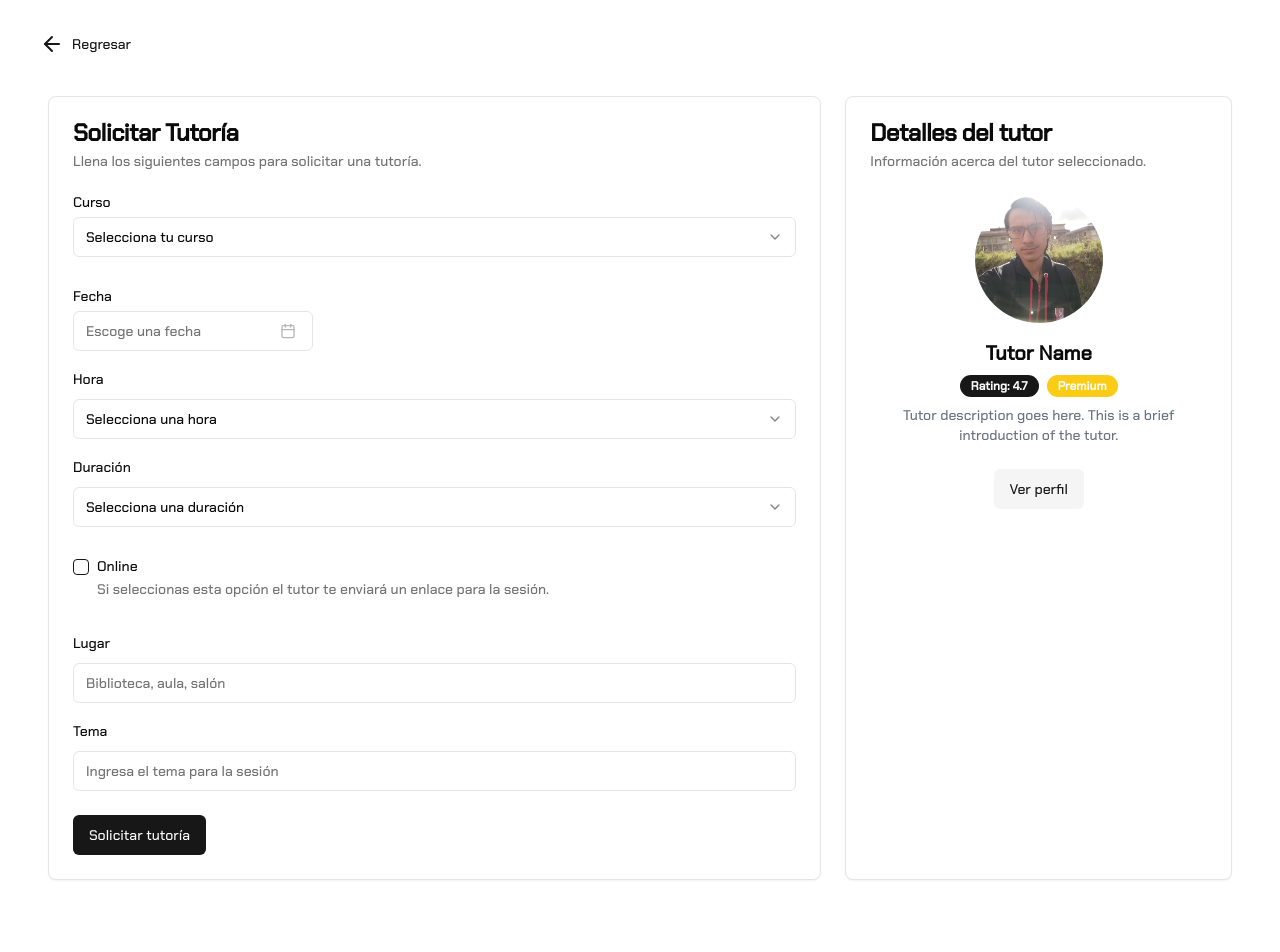
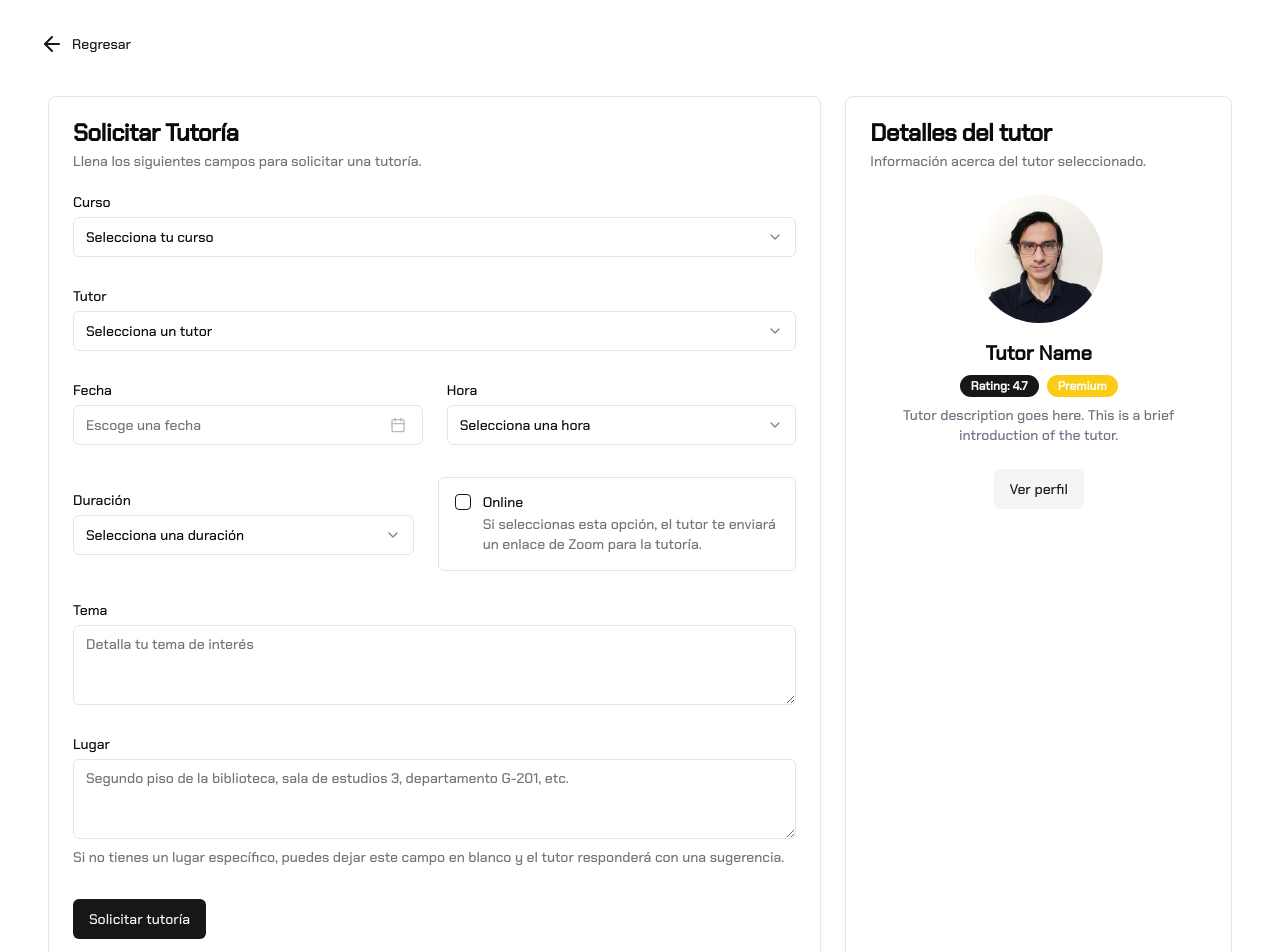
Before and after one commit to carlosandresat/tuto-u, a Next.js app: page /request in a window 1280 px wide. Shown: the top 952 px of the page. Before the commit the page ends 928 px from the top, so only its background shows below. Built offline with nearby package versions, Linux system fonts and the light colour scheme.

Commit message:
feat: add request form functionality

```diff
--- a/src/app/request/page.tsx
+++ b/src/app/request/page.tsx
@@ -22,6 +22,7 @@ import {
   SelectContent,
   SelectItem,
 } from "@/components/ui/select";
+import { Textarea } from "@/components/ui/textarea";
 
 import { Checkbox } from "@/components/ui/checkbox";
 
@@ -50,26 +51,42 @@ import { useState } from "react";
 
 const FormSchema = z.object({
   dob: z.date({
-    required_error: "A date of birth is required.",
+    required_error: "Tienes que escoger una fecha.",
   }),
-  course: z.string(),
+  course: z.string({
+    required_error: "Tienes que escoger un curso.",
+  }),
+  time: z.string({
+    required_error: "Tienes que escoger una hora.",
+  }),
+  tutor: z.string({
+    required_error: "Tienes que escoger un tutor.",
+  }),
+  duration: z.string({
+    required_error: "Tienes que escoger una duración.",
+  }),
+  topic: z.string({
+    required_error: "Tienes que ingresar un tema.",
+  }).min(5, "Minimo 5 caracteres").max(100, "Maximo 100 caracteres"),
+  place: z.string().optional(),
+  isOnline: z.boolean(),
 });
 
 export default function Component() {
-  const [isOnline, setIsOnline] = useState(false);
 
   const form = useForm<z.infer<typeof FormSchema>>({
     resolver: zodResolver(FormSchema),
+    defaultValues: {
+      //course: "2",
+      place: "",
+      isOnline: false,
+    },
   });
 
   function onSubmit(data: z.infer<typeof FormSchema>) {
     console.log({
       title: "You submitted the following values:",
-      description: (
-        <pre className="mt-2 w-[340px] rounded-md bg-slate-950 p-4">
-          <code className="text-white">{JSON.stringify(data, null, 2)}</code>
-        </pre>
-      ),
+      description: {...data, course: parseInt(data.course), isOnline: data.isOnline ? "Online" : "Presencial", tutor: parseInt(data.tutor), duration: parseInt(data.duration)},
     });
   }
 
@@ -111,11 +128,11 @@ export default function Component() {
                               <SelectValue placeholder="Selecciona tu curso" />
                             </SelectTrigger>
                             <SelectContent>
-                              <SelectItem value="Tu ñaña">Cálculo 1</SelectItem>
-                              <SelectItem value="Curso de Razonamiento">
+                              <SelectItem value="1">Cálculo 1</SelectItem>
+                              <SelectItem value="2">
                                 Cálculo 2
                               </SelectItem>
-                              <SelectItem value="Curso para carreras especializadas">
+                              <SelectItem value="3">
                                 Física
                               </SelectItem>
                             </SelectContent>
@@ -127,9 +144,49 @@ export default function Component() {
                   />
                   <FormField
                     control={form.control}
+                    name="tutor"
+                    render={({ field }) => (
+                      <FormItem className="flex flex-col">
+                        <FormLabel>Tutor</FormLabel>
+                        <FormControl>
+                          <Select
+                            onValueChange={field.onChange}
+                            defaultValue={field.value}
+                          >
+                            <SelectTrigger>
+                              <SelectValue placeholder="Selecciona un tutor" />
+                            </SelectTrigger>
+                            <SelectContent>
+                              <SelectItem value="1">
+                                Tutor 1{" "}
+                                <Badge className="ml-2 bg-yellow-400 z-10">
+                                  Premium
+                                </Badge>
+                              </SelectItem>
+
+                              <SelectItem value="2">
+                                Tutor 2{" "}
+                                <Badge className="ml-2 bg-yellow-400 z-10">
+                                  Premium
+                                </Badge>
+                              </SelectItem>
+                              <SelectItem value="3">Tutor 3</SelectItem>
+                              <SelectItem value="4">Tutor 4</SelectItem>
+                              <SelectItem value="5">Tutor 5</SelectItem>
+                            </SelectContent>
+                          </Select>
+                        </FormControl>
+                        <FormMessage />
+                      </FormItem>
+                    )}
+                  />
+
+                  <div className="flex gap-6 flex-col md:flex-row">
+                    <FormField
+                      control={form.control}
                       name="dob"
                       render={({ field }) => (
-                      <FormItem className="flex flex-col">
+                        <FormItem className="flex flex-col w-full">
                           <FormLabel>Fecha</FormLabel>
                           <Popover>
                             <PopoverTrigger asChild>
@@ -137,7 +194,7 @@ export default function Component() {
                                 <Button
                                   variant={"outline"}
                                   className={cn(
-                                  "w-full md:w-[240px] pl-3 text-left font-normal",
+                                    "w-full pl-3 text-left font-normal",
                                     !field.value && "text-muted-foreground"
                                   )}
                                 >
@@ -150,7 +207,10 @@ export default function Component() {
                                 </Button>
                               </FormControl>
                             </PopoverTrigger>
-                          <PopoverContent className="w-auto p-0" align="start">
+                            <PopoverContent
+                              className="w-auto p-0"
+                              align="start"
+                            >
                               <Calendar
                                 mode="single"
                                 selected={field.value}
@@ -168,11 +228,17 @@ export default function Component() {
                         </FormItem>
                       )}
                     />
-                </form>
-              </Form>
-              <div className="space-y-2">
-                <Label htmlFor="time">Hora</Label>
-                <Select>
+                    <FormField
+                      control={form.control}
+                      name="time"
+                      render={({ field }) => (
+                        <FormItem className="flex flex-col w-full">
+                          <FormLabel>Hora</FormLabel>
+                          <FormControl>
+                            <Select
+                              onValueChange={field.onChange}
+                              defaultValue={field.value}
+                            >
                               <SelectTrigger>
                                 <SelectValue placeholder="Selecciona una hora" />
                               </SelectTrigger>
@@ -196,55 +262,115 @@ export default function Component() {
                                 <SelectItem value="23:00">23:00</SelectItem>
                               </SelectContent>
                             </Select>
+                          </FormControl>
+                          <FormMessage />
+                        </FormItem>
+                      )}
+                    />
                   </div>
-              <div className="space-y-2">
-                <Label htmlFor="duration">Duración</Label>
-                <Select>
+                  <div className="flex gap-6 flex-col items-center md:flex-row">
+                    <FormField
+                      control={form.control}
+                      name="duration"
+                      render={({ field }) => (
+                        <FormItem className="flex flex-col w-full">
+                          <FormLabel>Duración</FormLabel>
+                          <FormControl>
+                            <Select
+                              onValueChange={field.onChange}
+                              defaultValue={field.value}
+                            >
                               <SelectTrigger>
                                 <SelectValue placeholder="Selecciona una duración" />
                               </SelectTrigger>
                               <SelectContent>
-                    <SelectItem value="30">30 minutos</SelectItem>
-                    <SelectItem value="60">60 minutos</SelectItem>
-                    <SelectItem value="90">90 minutos</SelectItem>
-                    <SelectItem value="120">120 minutos</SelectItem>
+                                <SelectItem value="60">1 hora</SelectItem>
+                                <SelectItem value="90">
+                                  1 hora y media
+                                </SelectItem>
+                                <SelectItem value="120">2 horas</SelectItem>
+                                <SelectItem value="150">
+                                  2 horas y media
+                                </SelectItem>
+                                <SelectItem value="180">3 horas</SelectItem>
                               </SelectContent>
                             </Select>
+                          </FormControl>
+                          <FormMessage />
+                        </FormItem>
+                      )}
+                    />
+                    <FormField
+                      control={form.control}
+                      name="isOnline"
+                      render={({ field }) => (
+                        <FormItem className="flex flex-row items-start space-x-3 space-y-0 rounded-md border p-4 w-full">
+                          <FormControl>
+                            <Checkbox
+                              checked={field.value}
+                              onCheckedChange={field.onChange}
+                            ></Checkbox>
+                          </FormControl>
+                          <div className="space-y-1 leading-none">
+                <FormLabel>
+                  Online
+                </FormLabel>
+                <FormDescription>
+                  Si seleccionas esta opción, el tutor te enviará un enlace de Zoom para la tutoría.
+                </FormDescription>
               </div>
-              <div className="items-top flex space-x-2 py-4">
-                <Checkbox
-                  id="online"
-                  checked={isOnline}
-                  onCheckedChange={() => setIsOnline(!isOnline)}
-                />
-                <div className="grid gap-1.5 leading-none">
-                  <label
-                    htmlFor="online"
-                    className="text-sm font-medium leading-none peer-disabled:cursor-not-allowed peer-disabled:opacity-70"
-                  >
-                    Online
-                  </label>
-                  <p className="text-sm text-muted-foreground">
-                    Si seleccionas esta opción el tutor te enviará un enlace
-                    para la sesión.
-                  </p>
-                </div>
-              </div>{" "}
-              <div className={cn("space-y-2 block", isOnline && "hidden")}>
-                <Label htmlFor="place">Lugar</Label>
-                <Input id="place" placeholder="Biblioteca, aula, salón" />
-              </div>
-              <div className="space-y-2">
-                <Label htmlFor="topic">Tema</Label>
-                <Input
-                  id="topic"
-                  placeholder="Ingresa el tema para la sesión"
+                          <FormMessage />
+                        </FormItem>
+                      )}
                     />
                   </div>
+
+                  <FormField
+                    control={form.control}
+                    name="topic"
+                    render={({ field }) => (
+                      <FormItem className="flex flex-col">
+                        <FormLabel>Tema</FormLabel>
+                        <FormControl>
+                          <Textarea
+                            {...field}
+                            placeholder="Detalla tu tema de interés"
+                          />
+                        </FormControl>
+                        <FormMessage />
+                      </FormItem>
+                    )}
+                  />
+                  <FormField
+                    control={form.control}
+                    name="place"
+                    render={({ field }) => (
+                      <FormItem
+                        className={cn("flex flex-col", form.watch("isOnline") && "invisible")}
+                      >
+                        <FormLabel>Lugar</FormLabel>
+                        <FormControl>
+                          <Textarea
+                            {...field}
+                            placeholder="Segundo piso de la biblioteca, sala de estudios 3, departamento G-201, etc."
+                            disabled={form.watch("isOnline")}
+                          />
+                        </FormControl>
+                        <FormDescription>
+                          Si no tienes un lugar específico, puedes dejar este
+                          campo en blanco y el tutor responderá con una
+                          sugerencia.
+                        </FormDescription>
+                        <FormMessage />
+                      </FormItem>
+                    )}
+                  />
+                  <Button className="w-full md:w-max" type="submit">
+                    Solicitar tutoría
+                  </Button>
+                </form>
+              </Form>
             </CardContent>
-            <CardFooter>
-              <Button className="w-full md:w-max">Solicitar tutoría</Button>
-            </CardFooter>
           </Card>
           <Card className="w-full md:w-1/3">
             <CardHeader>
```
Also changed, not shown: public/photos/carlos.arevalo.jpg. Lines whose indentation alone changed are shown as unchanged.
